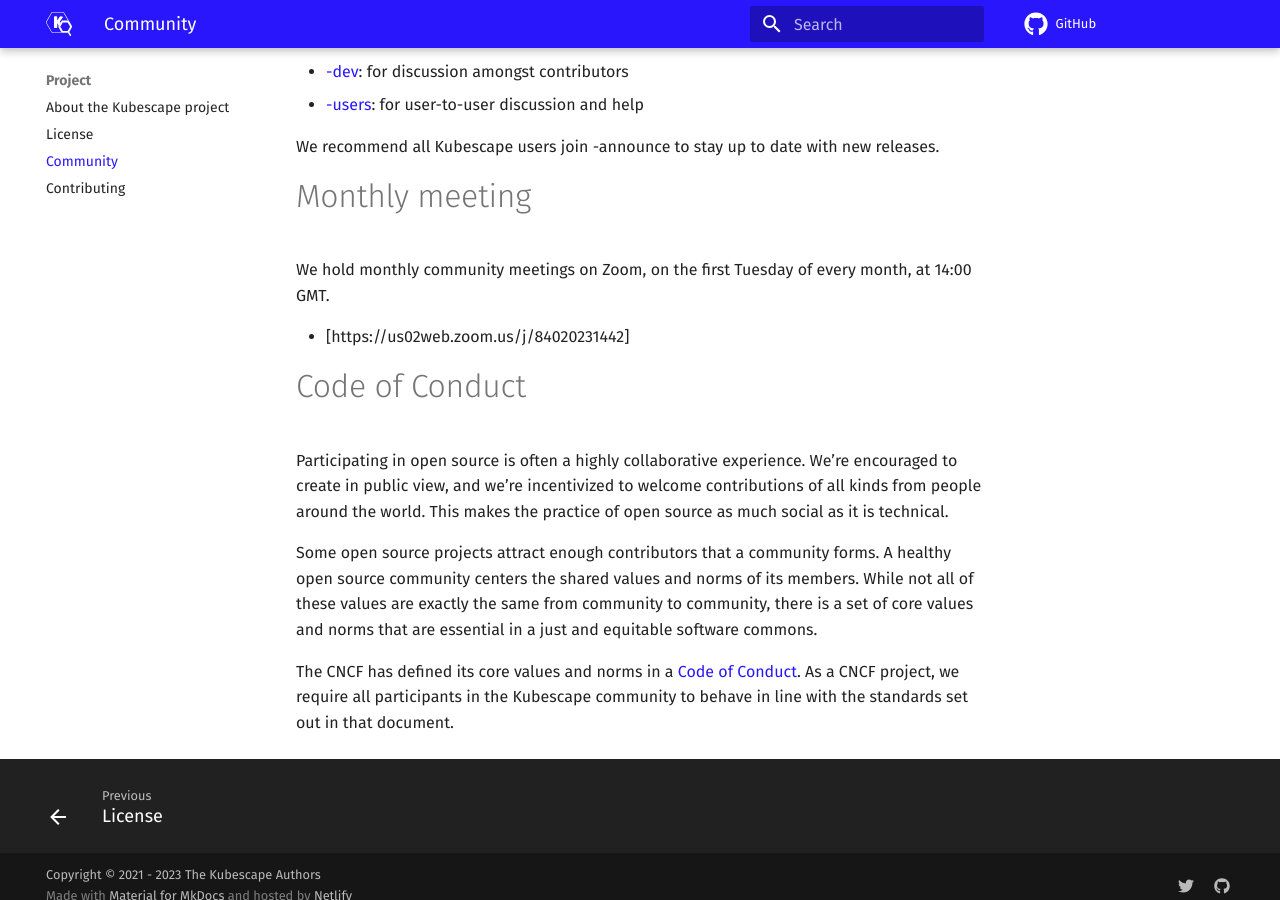
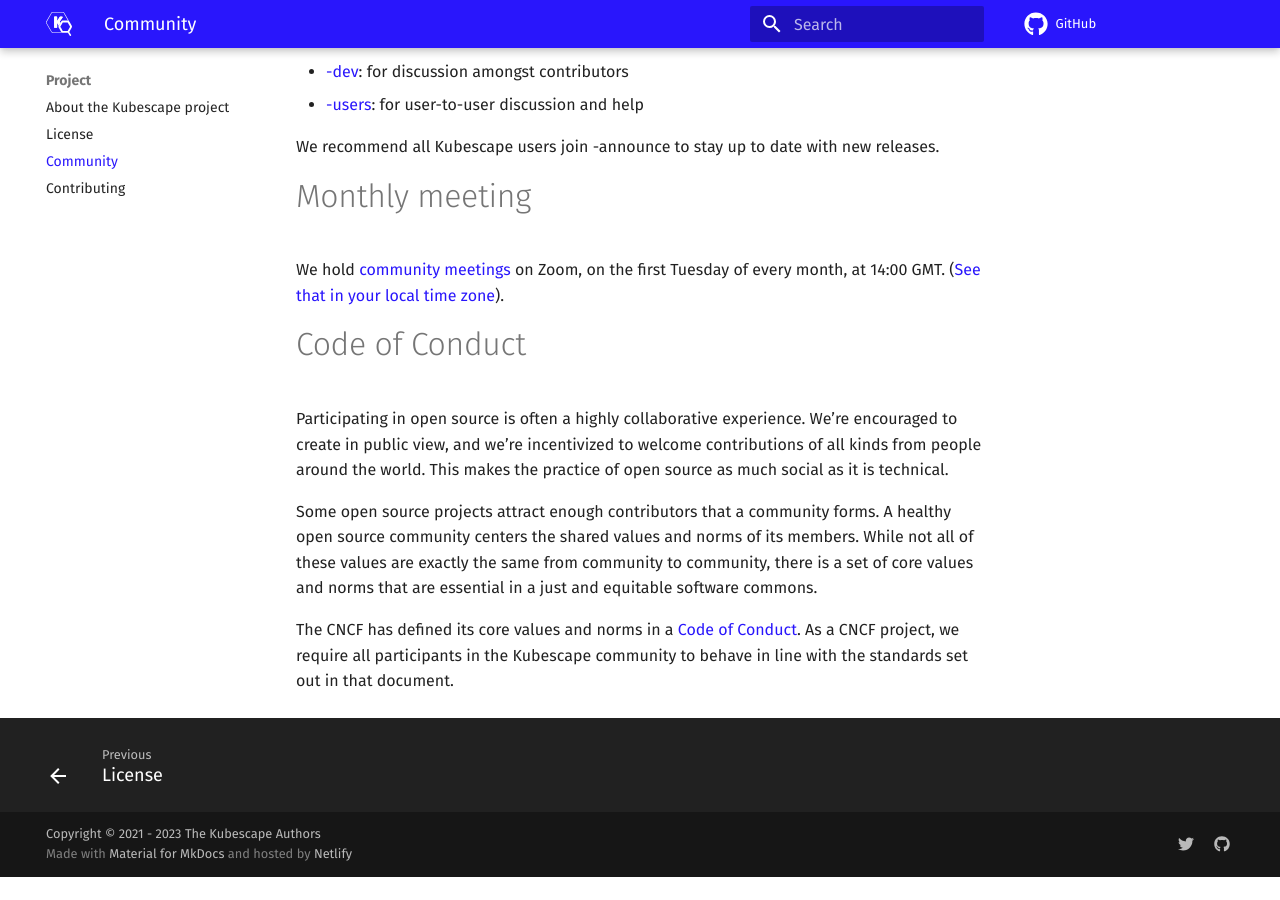
Before and after one commit to kubescape/kubescape.io, an MkDocs documentation site: the page built from docs/project/community.md, in a window 1280 px wide and 900 px high, scrolled down 500 px. Built offline with MkDocs 1.6.1 and Material for MkDocs 9.7.7, drawn with Linux system fonts in a browser that asks for light colours; comment, search, counter and statistics services are not loaded; after the commit the page ends 1377 px from its top, so only the background shows below that.

Commit message:
Update community.md
new Zoom link

```diff
--- a/docs/project/community.md
+++ b/docs/project/community.md
@@ -19,9 +19,7 @@
 
 # Monthly meeting
 
-We hold monthly community meetings on Zoom, on the first Tuesday of every month, at 14:00 GMT.
-
-* [https://us02web.zoom.us/j/84020231442]
+We hold [community meetings](https://zoom.us/j/95174063585) on Zoom, on the first Tuesday of every month, at 14:00 GMT. ([See that in your local time zone](https://time.is/compare/1400_in_GMT)).
 
 # Code of Conduct
 
```
